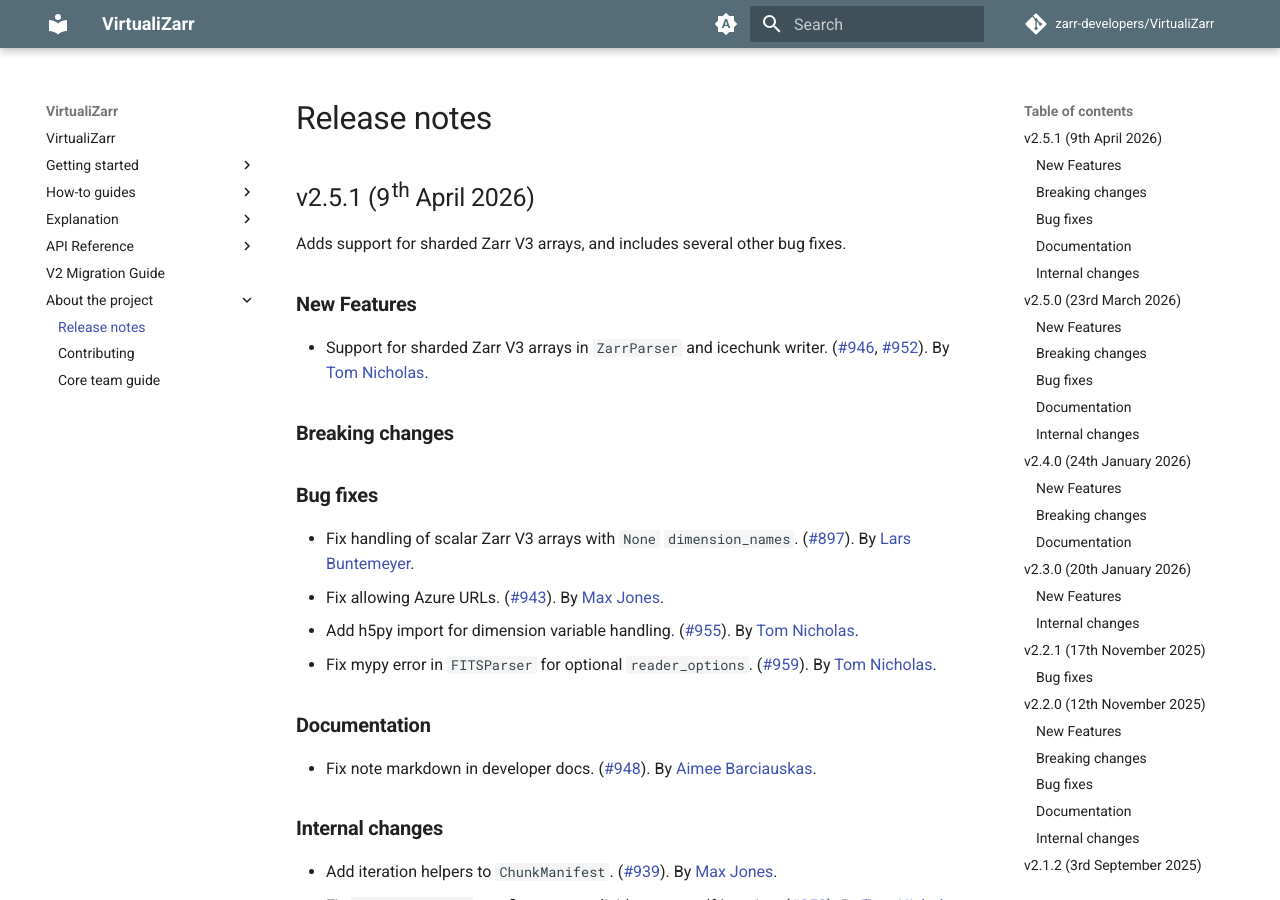
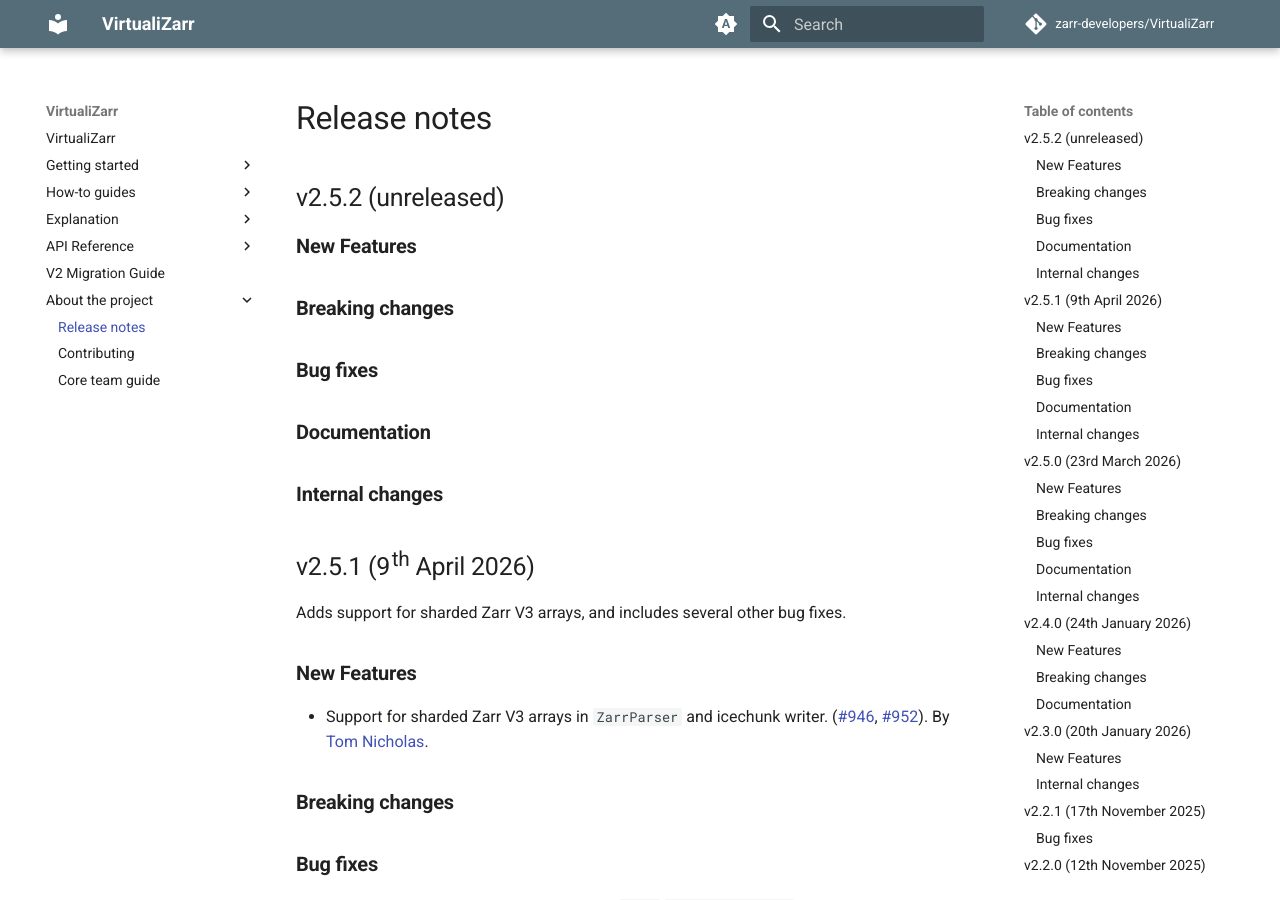
Before and after one commit to zarr-developers/VirtualiZarr, an MkDocs documentation site: the page built from docs/releases.md, in a window 1280 px wide and 900 px high. Built offline with MkDocs 1.6.1 and Material for MkDocs 9.7.7, drawn with Linux system fonts in a browser that asks for light colours; comment, search, counter and statistics services are not loaded; the version menu is left out.

Commit message:
docs: add empty release notes for v2.5.2 (#963)
Co-authored-by: Claude Opus 4.6 (1M context) <noreply@anthropic.com>

```diff
--- a/docs/releases.md
+++ b/docs/releases.md
@@ -1,4 +1,16 @@
 # Release notes
+
+## v2.5.2 (unreleased)
+
+### New Features
+
+### Breaking changes
+
+### Bug fixes
+
+### Documentation
+
+### Internal changes
 
 ## v2.5.1 (9th April 2026)
 
```
